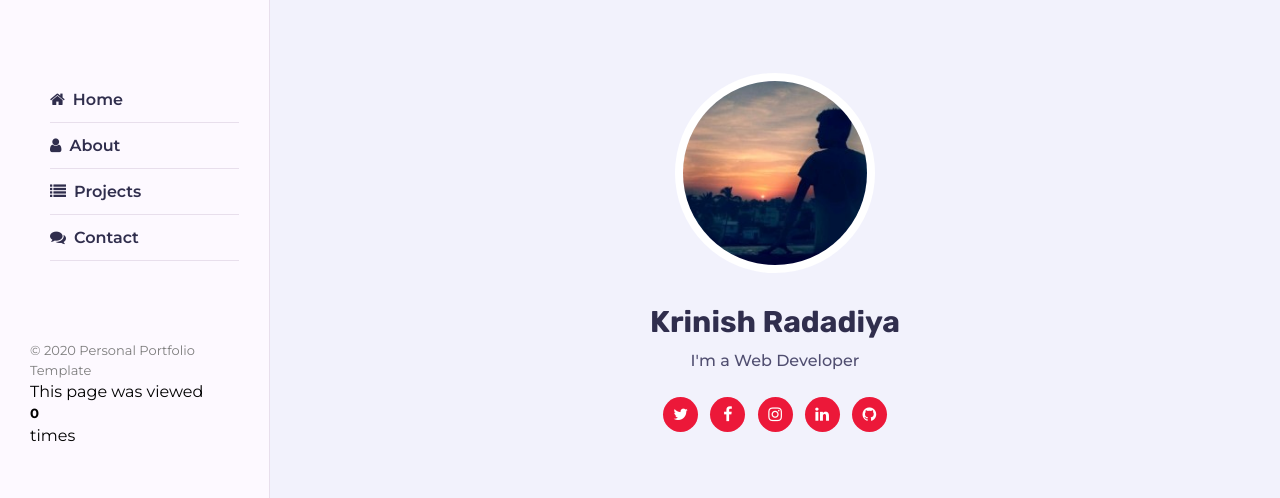
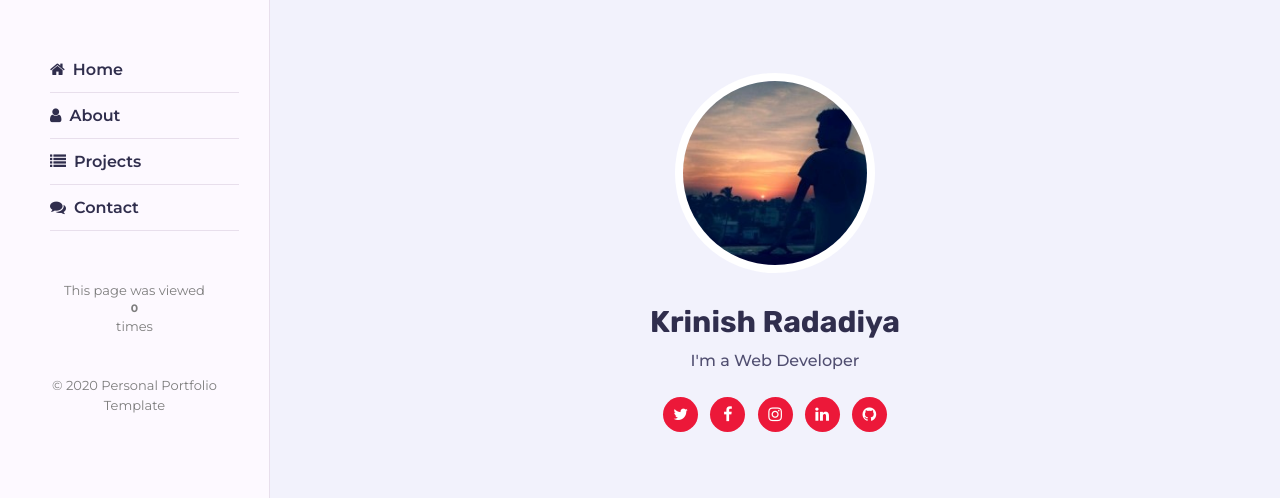
Before and after one commit to krinish291/Personal-Portfolio, a plain HTML site: page index.html in a window 1280 px wide. Shown: the part 143-641 px from the top of the page. Drawn offline with Linux system fonts and the light colour scheme; no server answers.

Commit message:
update counter

```diff
--- a/css/style.css
+++ b/css/style.css
@@ -338,7 +338,7 @@ input,textarea,select{
 
 .aside .nav{
     list-style: none;
-    margin: 80px 0px 80px 20px;
+    margin: 50px 0px 50px 20px;
     padding: 0;
 }
 .aside .nav li{
@@ -365,7 +365,14 @@ margin-right: 8px;
 .aside .copyright-text{
     font-size: 13px;
     color: #7d7d7d;
+    text-align: center;
 
+}
+.aside .counter{
+    font-size: 13px;
+    color: #7d7d7d;
+    text-align: center;
+    margin-bottom: 40px;
 }
  /* Home */
  .home{
--- a/index.html
+++ b/index.html
@@ -51,13 +51,14 @@
 
       </ul>
       <!-- Copyright -->
+
+      <div class="counter">
+        <p>This page was viewed</p>
+            <h5 id="count"><strong>0</strong></h5>
+        <p>times</p>
+      </div>
       <div class="copyright-text">
         &copy; 2020 Personal Portfolio Template
-      </div>
-      <div class="counter">
-        <p>This page was viewed</p>
-            <h5 id="count">0</h5>
-        <p>times</p>
       </div>
     </div>
     <!--Aside End-->
--- a/js/script.js
+++ b/js/script.js
@@ -4,7 +4,7 @@ const countEl = document.getElementById('count');
 updateVisitCount();
 
 function updateVisitCount() {
-	fetch('https://api.countapi.xyz/update/krinish291.github.io/?amount=1')
+	fetch('https://api.countapi.xyz/hit/krinish291.github.io/key')
 	.then(res => res.json())
 	.then(res => {
 		countEl.innerHTML = res.value;
```
